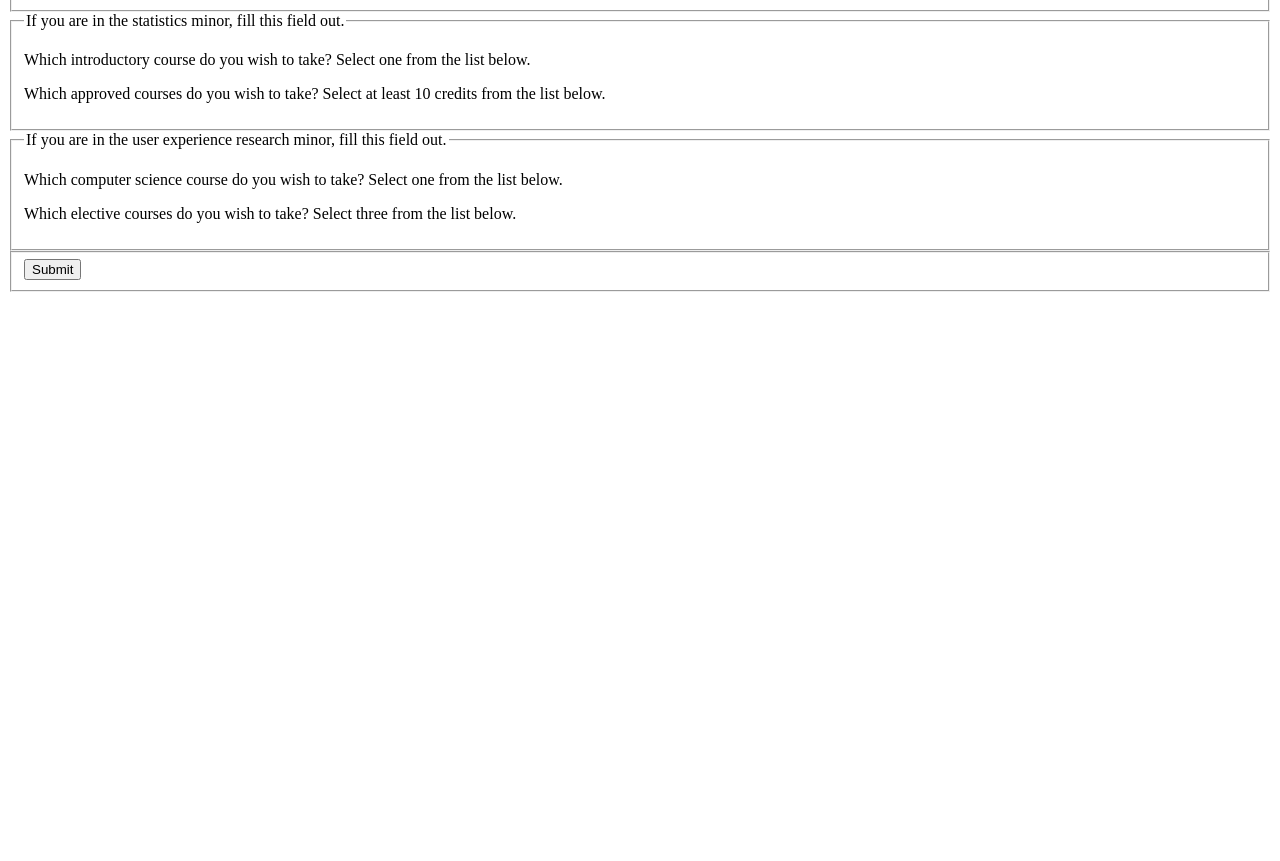
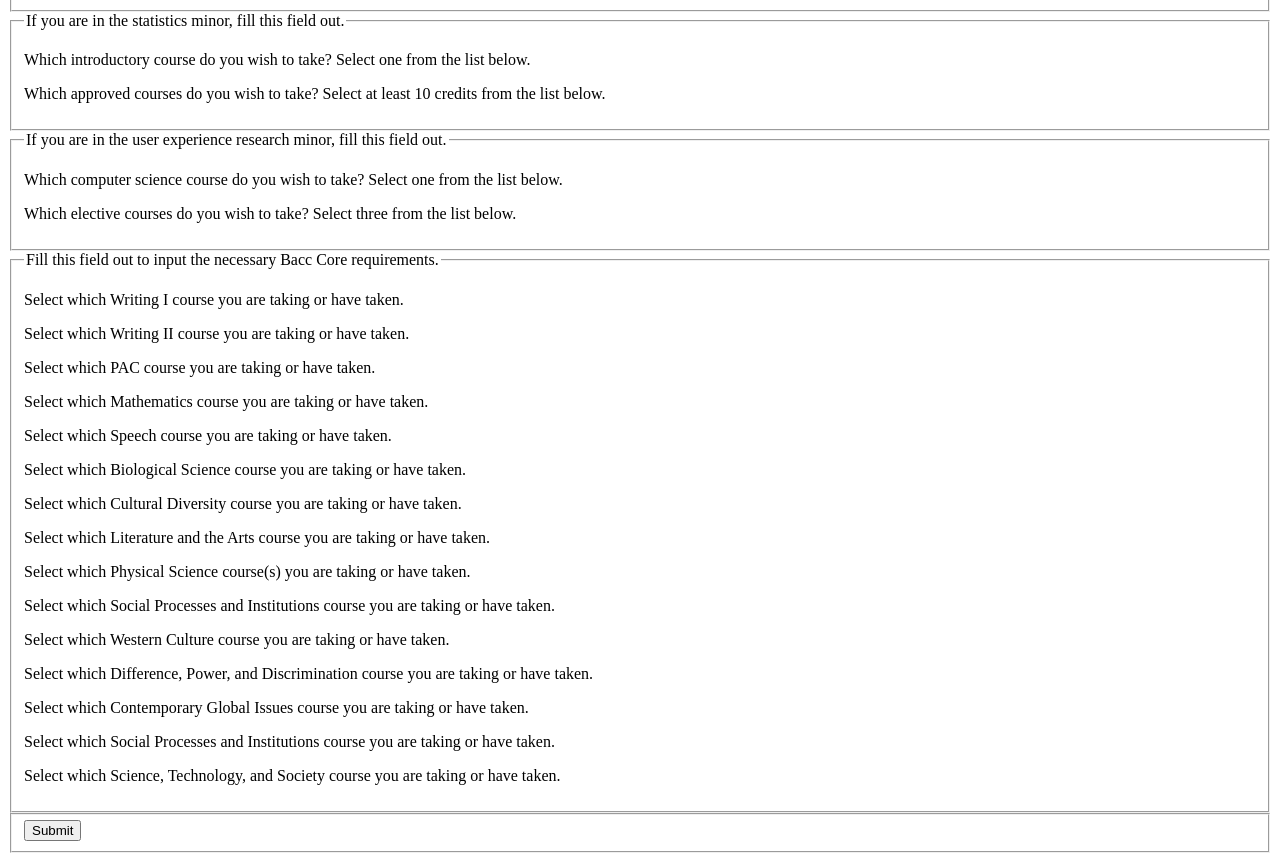
Before and after one commit to wreckinaj/OSU-CS-Course-Scheduler, a plain HTML site: page index.html in a window 1280 px wide. Shown: the part 3658-4519 px from the top of the page. Before the commit the page ends 3958 px from the top, so only its background shows below. Drawn offline with Linux system fonts and the light colour scheme.

Commit message:
Added fieldset for Bacc Core requirements.

```diff
--- a/index.html
+++ b/index.html
@@ -578,6 +578,24 @@
                             <p>Which elective courses do you wish to take? Select three from the list below.</p>
                     </fieldset>
                     <fieldset>
+                        <legend>Fill this field out to input the necessary Bacc Core requirements.</legend>
+                            <p>Select which Writing I course you are taking or have taken.</p>
+                            <p>Select which Writing II course you are taking or have taken.</p>
+                            <p>Select which PAC course you are taking or have taken.</p>
+                            <p>Select which Mathematics course you are taking or have taken.</p>
+                            <p>Select which Speech course you are taking or have taken.</p>
+                            <p>Select which Biological Science course you are taking or have taken.</p>
+                            <p>Select which Cultural Diversity course you are taking or have taken.</p>
+                            <p>Select which Literature and the Arts course you are taking or have taken.</p>
+                            <p>Select which Physical Science course(s) you are taking or have taken.</p>
+                            <p>Select which Social Processes and Institutions course you are taking or have taken.</p>
+                            <p>Select which Western Culture course you are taking or have taken.</p>
+                            <p>Select which Difference, Power, and Discrimination course you are taking or have taken.</p>
+                            <p>Select which Contemporary Global Issues course you are taking or have taken.</p>
+                            <p>Select which Social Processes and Institutions course you are taking or have taken.</p>
+                            <p>Select which Science, Technology, and Society course you are taking or have taken.</p>
+                    </fieldset>
+                    <fieldset>
                         <button type="submit">Submit</button>
                     </fieldset>
                 </form>
```
